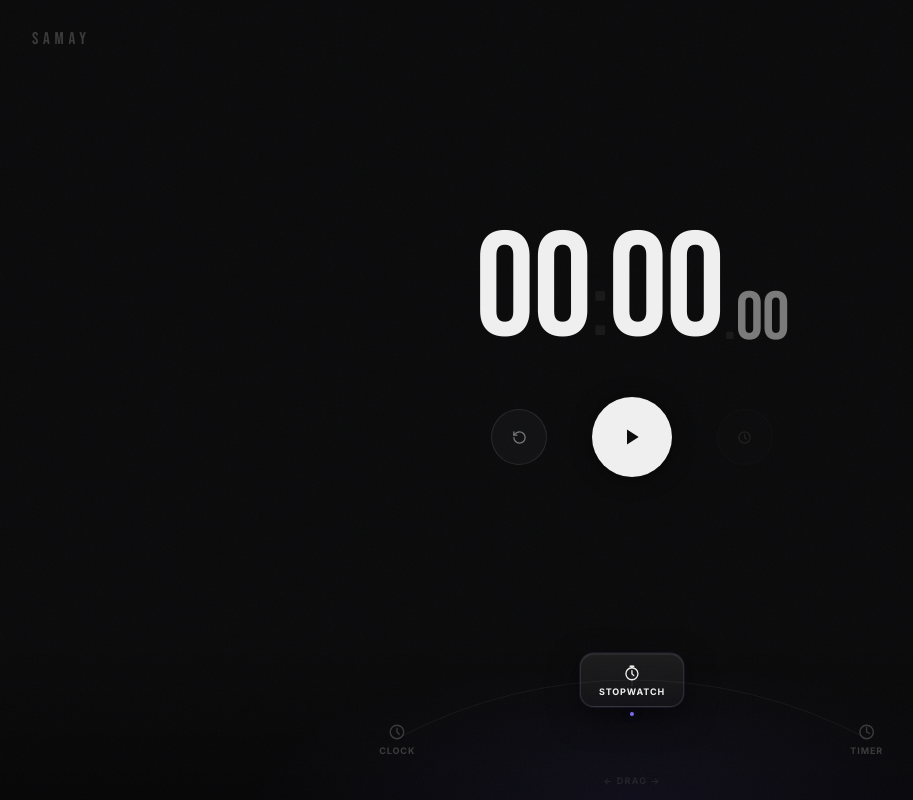
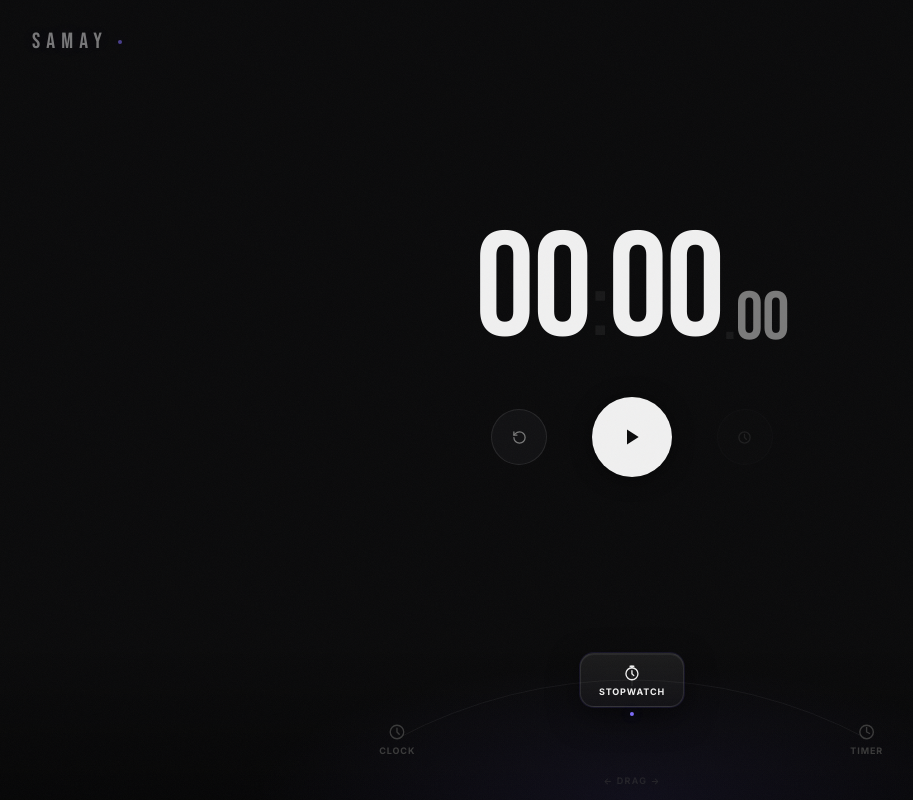
Before and after one commit to realSUDO/Samay, a React (Vite) app: page / in a window 1280 px wide. Shown: the whole page, without its empty margins (8-921 px from the left). Built offline with nearby package versions, Linux system fonts and the light colour scheme.

Commit message:
Polish brand header

```diff
--- a/src/App.module.css
+++ b/src/App.module.css
@@ -31,11 +31,25 @@
 }
 
 .brand {
+  display: inline-flex;
+  align-items: center;
+  gap: 10px;
   font-family: 'Bebas Neue', sans-serif;
-  font-size: 17px;
+  font-size: 22px;
   letter-spacing: 0.28em;
-  color: var(--text-muted);
+  color: rgba(240,240,240,0.48);
   user-select: none;
+  text-shadow: 0 0 18px rgba(124,106,247,0.08);
+}
+
+.brand::after {
+  content: '';
+  width: 4px;
+  height: 4px;
+  border-radius: 50%;
+  background: var(--accent);
+  opacity: 0.55;
+  box-shadow: 0 0 14px var(--accent-glow);
 }
 
 .main {
```
